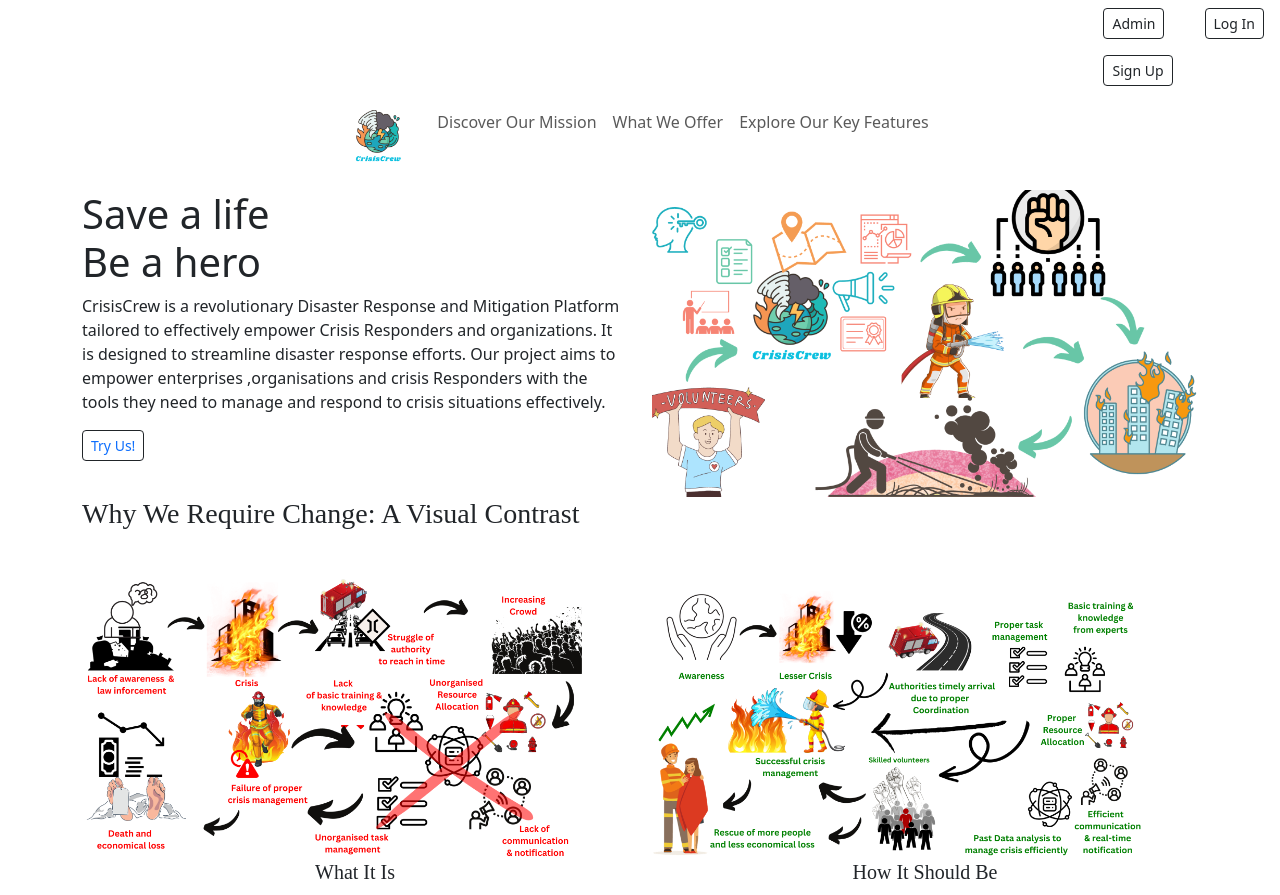
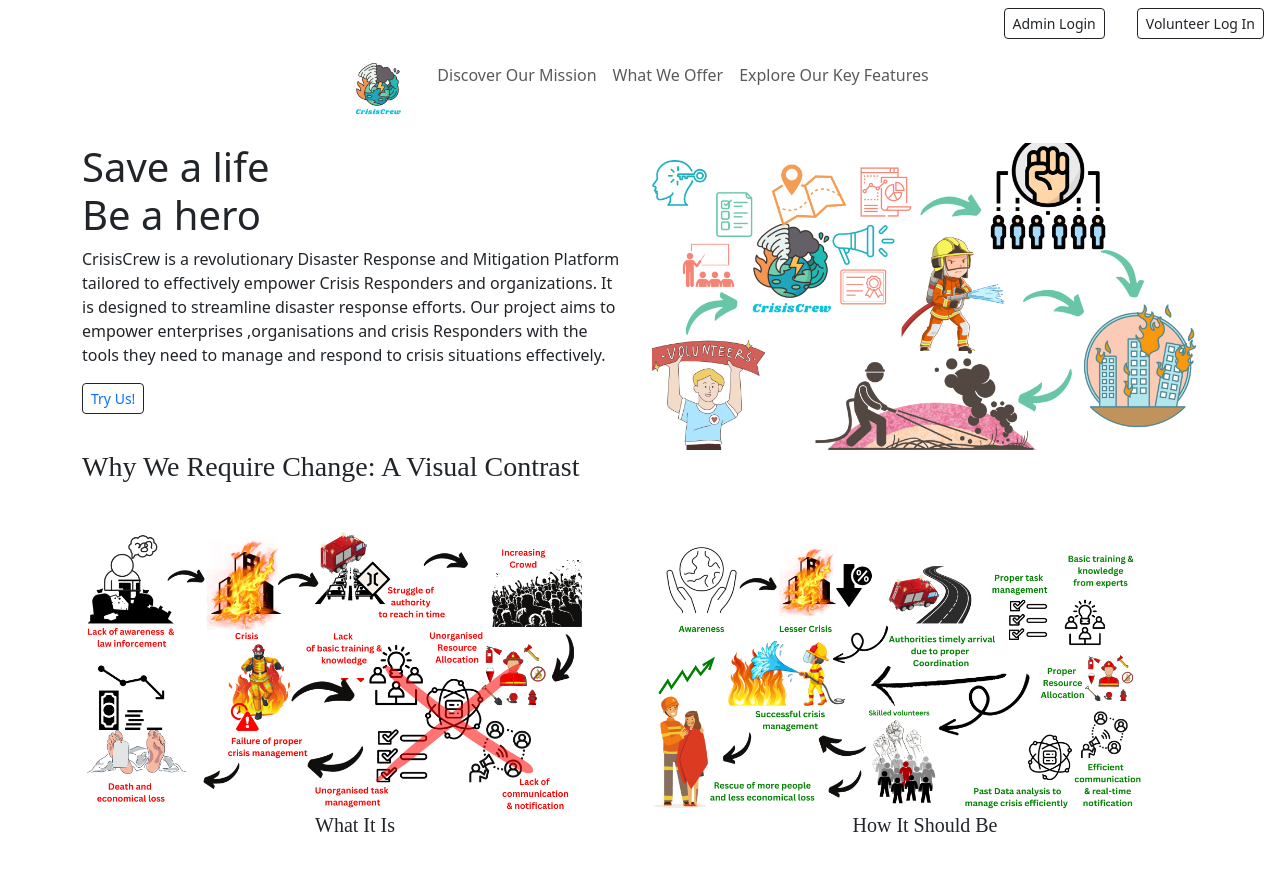
Before and after one commit to showrin20/CrisisCrew, a plain HTML site: page index.html in a window 1280 px wide. Shown: the top 895 px of the page. Drawn offline with nearby package versions, Linux system fonts and the light colour scheme.

Commit message:
first commit

```diff
--- a/index.html
+++ b/index.html
@@ -18,15 +18,13 @@
 
         <li class="nav-item">
           <a class="nav-link" href="admin_dashboard.html">  <button type="button" class="btn btn-outline-dark btn-sm">
-            Admin
+            Admin Login
         </button></a>
-          <a class="nav-link" href="signin.html">  <button type="button" class="btn btn-outline-dark btn-sm">
-            Sign Up
-        </button></a>
+
         </li>
         <li class="nav-item">
             <a class="nav-link" href="login.html">  <button type="button" class="btn btn-outline-dark btn-sm" >
-                Log In
+                Volunteer Log In
               </button></a>        </li>
       </ul>
     <nav class="navbar navbar-expand-lg navbar-light">
@@ -82,7 +80,7 @@
 
                 </p>
                 <button type="button" class="btn btn-outline-dark btn-sm">
-                  <a href="client_dashboard.html" style="text-decoration: none;">    Try Us! </a>
+                  <a href="signin.html" style="text-decoration: none;">    Try Us! </a>
 
                   </button>
 
```
